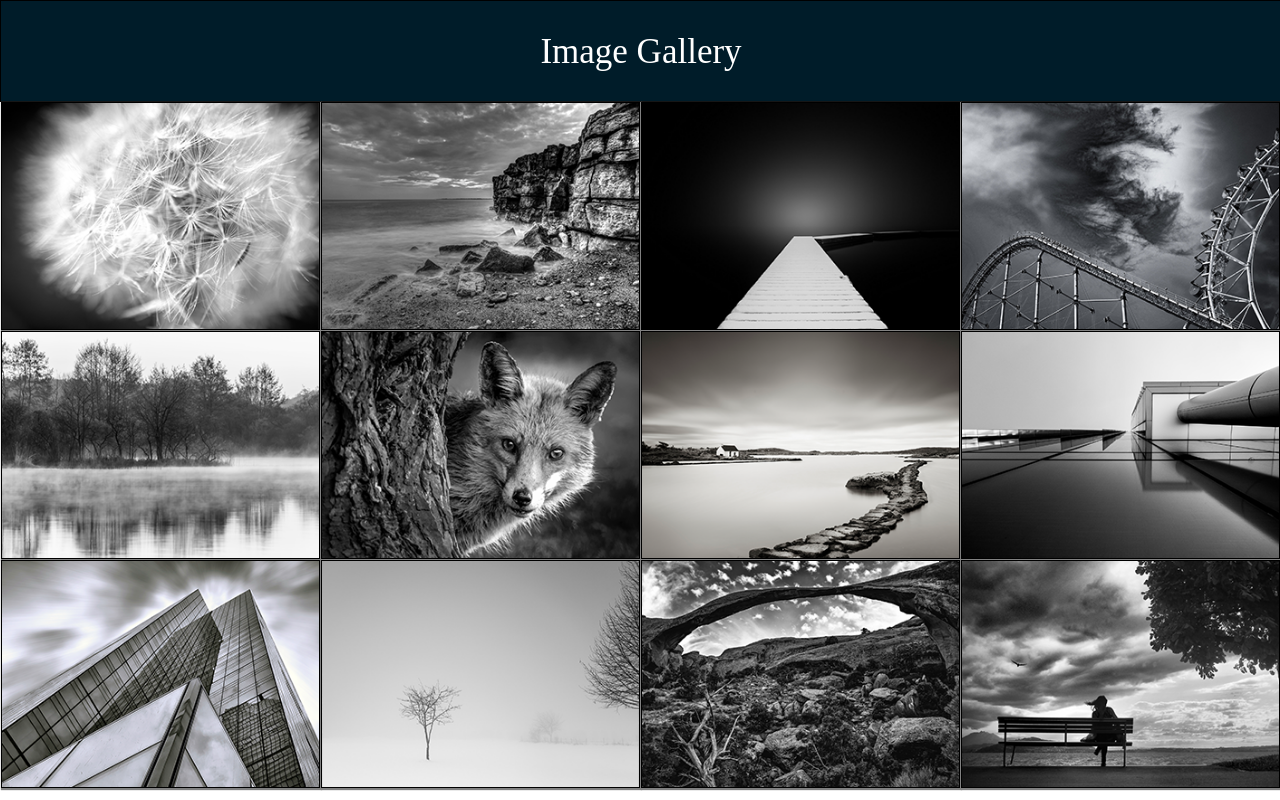
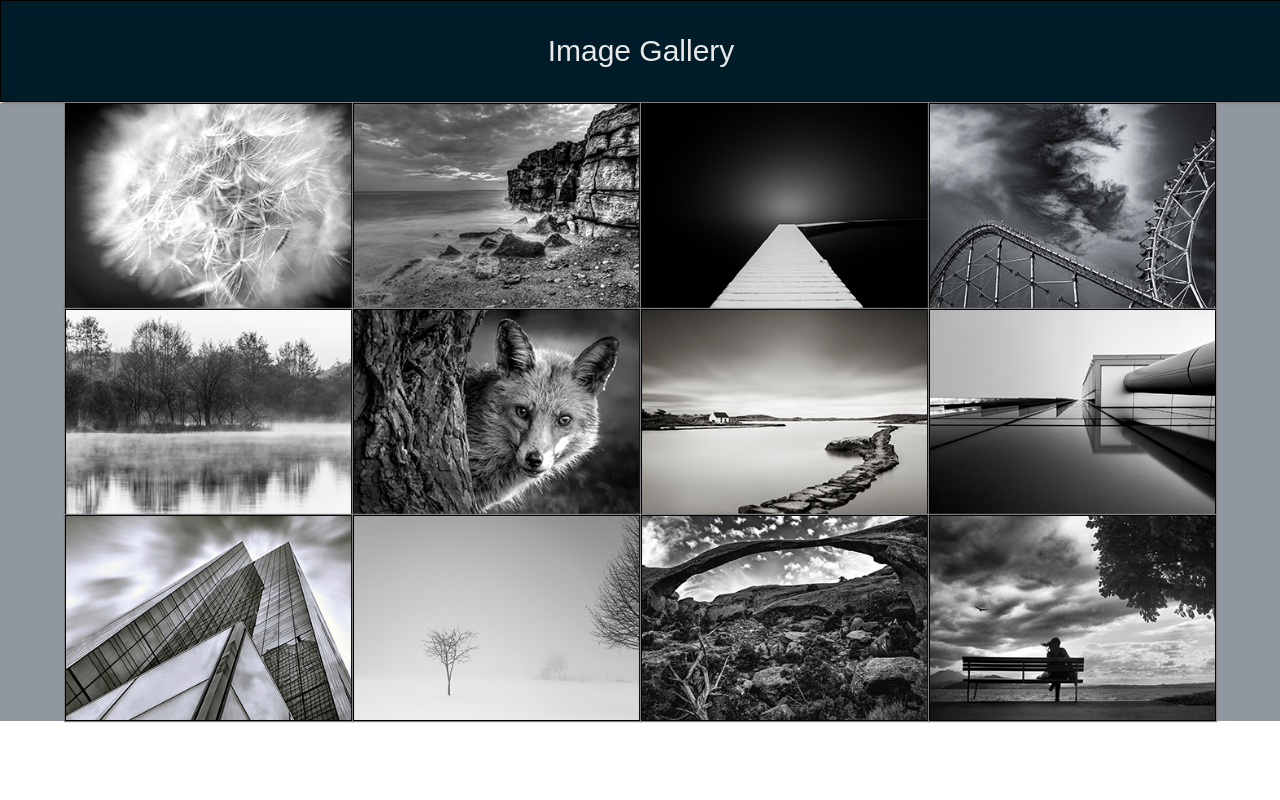
Before and after one commit to RoyEun/drag-and-drop, a website: page client/index.html in a window 1280 px wide. Drawn offline with Linux system fonts and the light colour scheme.

Commit message:
Styling changes for borders

```diff
--- a/client/src/assets/scss/partials/_base.scss
+++ b/client/src/assets/scss/partials/_base.scss
@@ -1,6 +1,6 @@
 body {
-  font-size: 35px;
-  overflow-x: auto;
+  font-size: 30px;
+  overflow: auto;
   color: rgba(200, 20, 20, .5);
 }
 
@@ -9,29 +9,67 @@ li {
   margin-top: 0;
   margin-left: none;
   border: 1px solid black;
-  box-shadow: 1px 1px 1px 1px gray;
+  box-shadow: 0px 0px 1px 1px gray;
 }
 img {
   max-width: 100%;
   min-width: 100%;
 }
 
+.image-view {
+  background-color: rgba(133, 140, 148, .9);
+}
+
 .banner {
   display: flex;
+  justify-content: center;
+  align-items: center;
   width: 100%;
   height: 100px;
-  color: white;
+  color: #e9e9e9;
   background-color: rgba(0, 28, 41, 1);
-  align-items: center;
-  justify-content: center;
   border: 1px solid black;
+  font-family: Arial, Helvetica, "Open Sans", sans-serif;
+  box-shadow: 2px 2px 2px gray;
+  margin-bottom: 1px;
 }
 
 // Tablet
-@media screen and (min-width: 0px) {
-  display: inline-block;
+// @media screen and (min-width: 0px) and (max-width: 321px) {
+//   display: list-item;
+// }
+//
+// @media screen and (min-width: 0px) and (max-width: 320px){
+//   #images {
+//     display: flex;
+//     flex-flow: row wrap;
+//     flex-direction: vertical-align;
+//     li {
+//       display: flex;
+//       flex-shrink: 1;
+//       width: calc(100%);
+//     }
+//   }
+//   .container {
+//     width: 100%;
+//     margin: 0 auto;
+//   }
+// }
+
+@media screen and (min-width: 320px) and (max-width: 400px) {
+  #images {
+    display: flex;
+    flex-flow: row wrap;
+    flex-direction: row;
+    li {
+      display: flex;
+      flex-grow: 1;
+      width: calc(100%);
+    }
+  }
 }
-@media screen and (min-width: 320px) {
+
+@media screen and (min-width: 401px) {
   #images {
     display: flex;
     flex-flow: row wrap;
@@ -42,19 +80,9 @@ img {
       width: calc(100% / 3.05);
     }
   }
-}
-
-
-@media screen and (min-width: 650px) {
-  #images {
-    display: flex;
-    flex-flow: row wrap;
-    flex-direction: row;
-    li {
-      display: flex;
-      flex-grow: 1;
-      width: calc(100% / 3.05);
-    }
+  .container {
+    width: 90%;
+    margin: 0 auto;
   }
 }
 @media screen and (min-width: 1024px) {
```
Also changed, not shown: client/src/assets/styles/styles.css.
